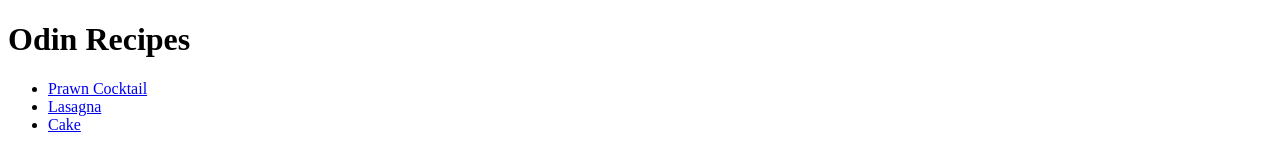
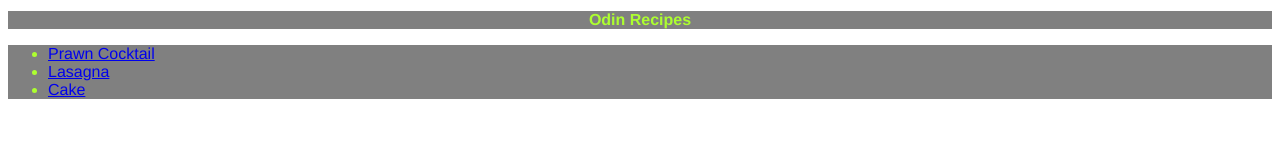
Before and after one commit to lwatson912/odin-recipes, a plain HTML site: page index.html in a window 1280 px wide. Drawn offline with Linux system fonts and the light colour scheme.

Commit message:
Some css edits.

```diff
--- a/index.html
+++ b/index.html
@@ -8,8 +8,8 @@
     <link rel="stylesheet" href="styles.css">
 </head>
 <body>
-    <h1>Odin Recipes</h1>
-<ul>
+    <h1 class="font cent">Odin Recipes</h1>
+<ul class="font">
     <li><a href="prawncocktail.html">Prawn Cocktail</a></li>
     <li><a href="lasagna.html">Lasagna</a></li>
     <li><a href="cake.html">Cake</a></li>
--- a/styles.css
+++ b/styles.css
@@ -0,0 +1,10 @@
+.font {
+    color: greenyellow;
+    font-size: medium;
+    font-family: 'Franklin Gothic Medium', 'Arial Narrow', Arial, sans-serif;
+    background-color: grey;
+}
+
+.cent {
+    text-align: center;
+}
```
Also changed, not shown: lasagna.html (+3 -1 lines).
